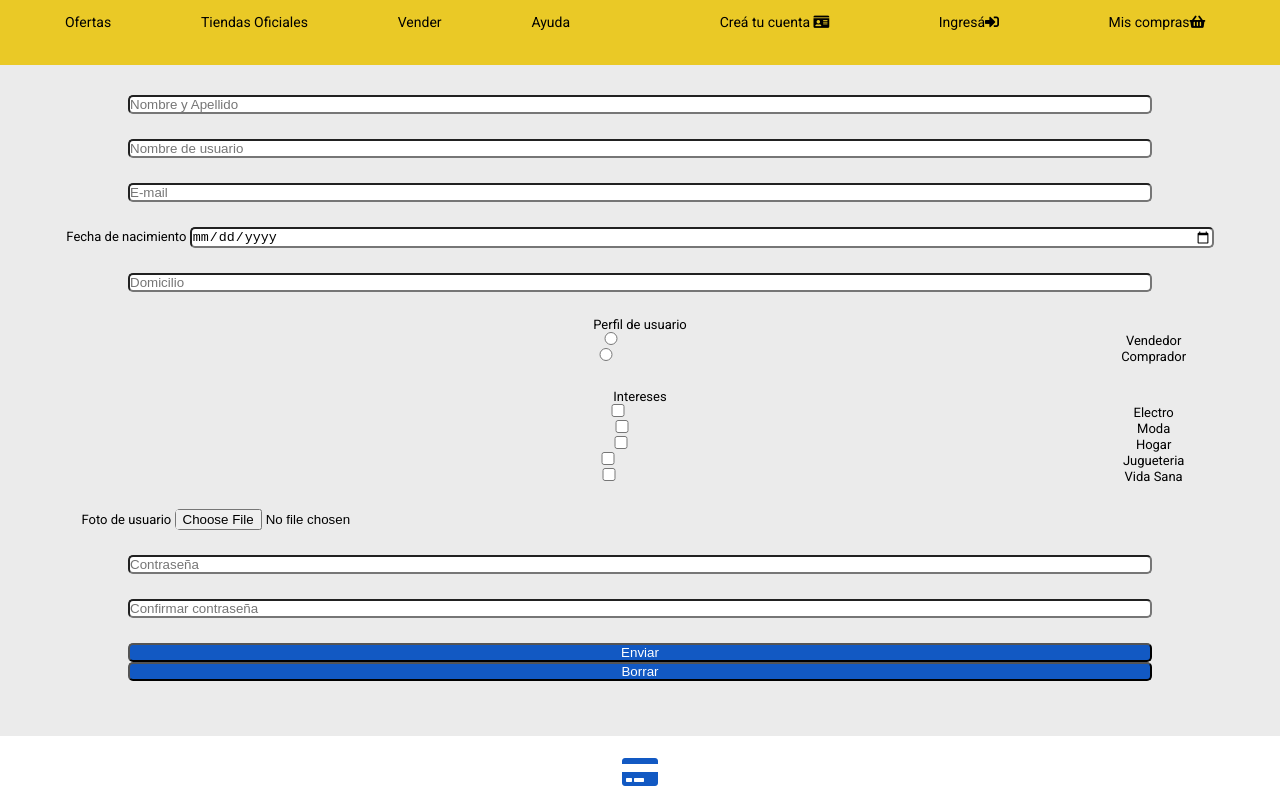
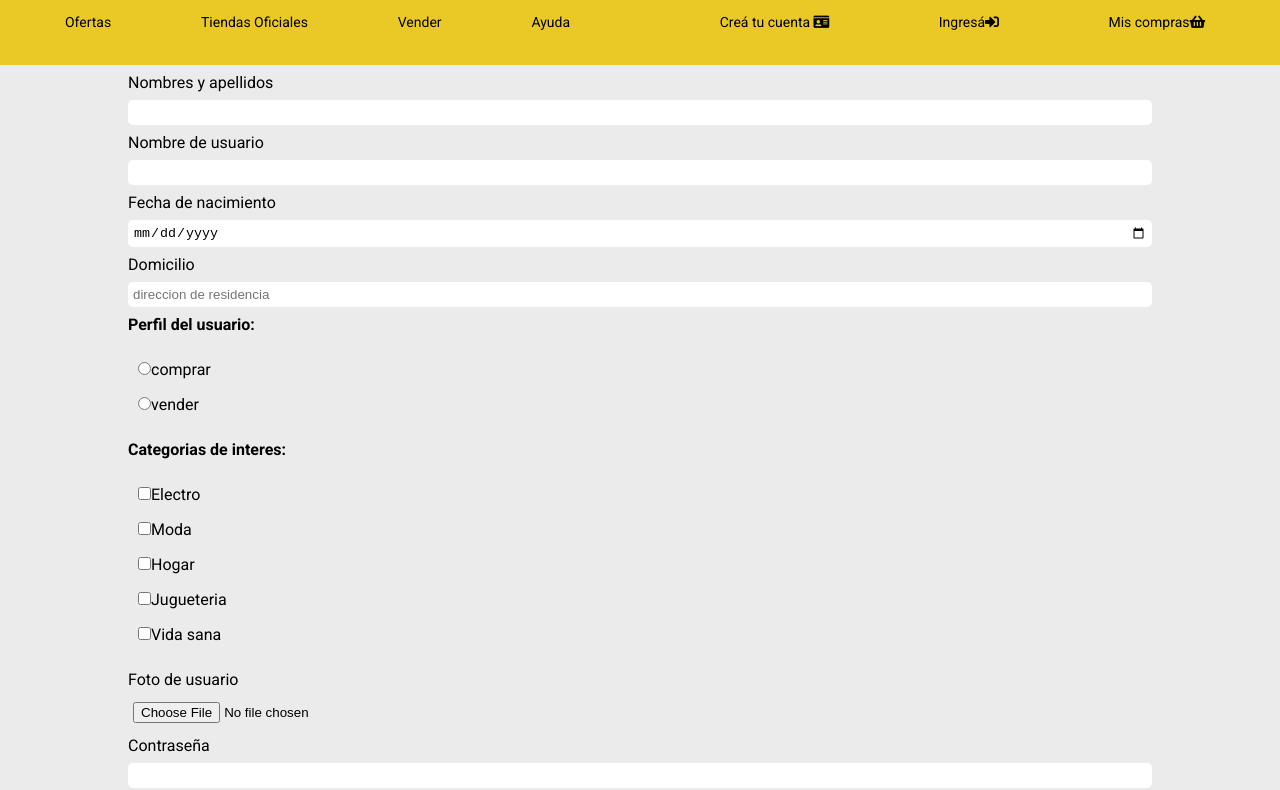
Before and after one commit to JorgePazA/MercadoLiebre, a website: page views/register.html in a window 1280 px wide. Shown: the part 67-857 px from the top of the page. Drawn offline with Linux system fonts and the light colour scheme; files that its build step writes are made by us from their sources; files whose address does not match are found by name.

Commit message:
Login/Register estilo

```diff
--- a/public/CSS/styles.css
+++ b/public/CSS/styles.css
@@ -147,24 +147,74 @@ body{
     flex-grow: 0.7;
 }
 
-main form{
-    width: 100vw;
-    padding: 30px 0px 10px 0px;
-    text-align: center;
-}
-main .container {
-    margin-bottom: 25px;
-    font-size: 13px;
-}
-main form input, button{
+.form-section {
     width: 80%;
-    border-radius: 5px
-}
+    min-height: 100vh;
+    display: flex;
+    align-items: center;
+    margin: auto;
+  }
 
-main form button{
-    background-color: #1259C3;
-    color: white;
-}
+  .form-container,
+  .login-container {
+    width: 100%;
+    height: 100%;
+    display: flex;
+    flex-direction: column;
+  }
+
+  .form-container label,
+  .form-container p,
+  .login-container label {
+    margin: 8px 0;
+  }
+
+  .form-container p {
+    font-weight: bold;
+  }
+
+  .form-container input {
+    padding: 5px;
+    border: none;
+    border-radius: 5px;
+  }
+
+  .checkbox-radio-inputs {
+    display: flex;
+    flex-direction: column;
+    padding: 10px;
+  }
+
+  .form-btn {
+    margin: 15px 0;
+    padding: 10px;
+    border: 1px solid #1259c3;
+    color: #fff;
+    background: #1259c3;
+    border-radius: 5px;
+    cursor: pointer;
+    transition: all 0.3s ease;
+  }
+
+  .form-btn:hover {
+    color: #1259c3;
+    background: transparent;
+  }
+
+  .login-section {
+    width: 80%;
+    min-height: 50vh;
+    display: flex;
+    align-items: center;
+    margin: auto;
+  }
+
+  .login-container input {
+    padding: 10px;
+    border: none;
+    border-radius: 5px;
+  }
+
 /* Footer */
 /* ------------------------------------------------------------------------------------------------- */
 footer{
--- a/views/register.html
+++ b/views/register.html
@@ -13,7 +13,14 @@
     <header class="main-header">
         <div class=main-header-top-bar>
             <img class="logo" src="static/images/logo-mercado-liebre.svg" alt="Logo de MercadoLiebre">
-            <input class="Search-bar" type="text" placeholder="Buscar productos, marcas y más">
+            <form action="#" class="search-section">
+                <input
+                  type="search"
+                  name="search"
+                  id="search"
+                  placeholder="Buscar productos, marcas y más"
+                />
+            </form>
             <a href="#" class="button-search">
                 <i class="fas fa-search"></i>
             </a>
@@ -41,90 +48,102 @@
             </div>
         </nav>
     </header>
+    <main class="form-section">
+        <form action="/" class="form-container">
+          <label for="nombre-apellido">Nombres y apellidos</label>
+          <input
+            type="text"
+            name="nombre-apellido"
+            id="nombre-apellido"
+            min="1"
+          />
 
-    <main>
-            <form action="/create-user" method="POST">
-                <div class="container">
-                    <input type="text" name="nombres" placeholder="Nombre y Apellido" minlength="2" required>
-                </div>
-                <div class="container">
-                    <input type="text" name="usuario" placeholder="Nombre de usuario" minlength="2" required>
-                </div>
-                <div class="container">
-                    <input type="email" name="email" placeholder="E-mail" required>
-                </div>
-                <div class="container">
-                    <label class="title">
-                        Fecha de nacimiento
-                    </label>
-                    <input type="date" name="fecha" required>
-                </div>
-                <div class="container">
-                    <input type="text" name="domicilio" placeholder="Domicilio" required>
-                </div>
-                <div class="container">
-                    <label class="title">
-                        Perfil de usuario
-                    </label>
-                    <div class="radio-button">
-                        <div>
-                            <input type="radio" name="perfil" value="vendedor" required>
-                            <label>Vendedor </label>
-                        </div>
-                        <div>
-                            <input type="radio" name="perfil" value="comprador" required>
-                            <label>Comprador </label>
-                        </div>
+          <label for="usuario">Nombre de usuario</label>
+          <input type="text" name="usuario" id="usuario" min="1" />
 
-                    </div>
-                </div>
-                <div class="container">
-                    <label class="title">
-                        Intereses
-                    </label>
-                    <div class="check-button">
-                        <p>
-                            <input type="checkbox" name="intereses" value="electro">
-                            <label>Electro</label>
-                        </p>
-                        <p>
-                            <input type="checkbox" name="intereses" value="moda">
-                            <label>Moda </label>
-                        </p>
-                        <p>
-                            <input type="checkbox" name="intereses" value="hogar">
-                            <label>Hogar</label>
-                        </p>
-                        <p>
-                            <input type="checkbox" name="intereses" value="jugueteria">
-                            <label>Jugueteria </label>
-                        </p>
-                        <p>
-                            <input type="checkbox" name="intereses" value="vida-sana">
-                            <label>Vida Sana </label>
-                        </p>
-                    </div>
-                </div>
-                <div class="container">
-                    <label class="title">
-                        Foto de usuario
-                    </label>
-                    <input type="file" name="avatar" accept=".jpg .png" required>
-                </div>
-                <div class="container">
-                    <input type="password" id="password" placeholder="Contraseña" minlength="8" required>
-                </div>
-                <div class="container">
-                    <input type="password" id="confirm-password" placeholder="Confirmar contraseña" required>
-                </div>
-                <div class="container">
-                    <div class="buttons">
-                        <button type="submit">Enviar</button>
-                        <button type="reset">Borrar</button>
-                    </div>
-                </div>
-            </form>
-    </main>
+          <label for="nacimiento">Fecha de nacimiento</label>
+          <input type="date" name="nacimiento" id="nacimiento" />
+
+          <label for="domicilio">Domicilio</label>
+          <input
+            type="text"
+            name="domicilio"
+            id="domicilio"
+            placeholder="direccion de residencia"
+            min="1"
+          />
+          <p>Perfil del usuario:</p>
+          <div class="checkbox-radio-inputs">
+            <label
+              ><input
+                type="radio"
+                name="perfil-usuario"
+                value="comprar"
+              />comprar</label
+            >
+            <label
+              ><input
+                type="radio"
+                name="perfil-usuario"
+                value="vender"
+              />vender</label
+            >
+          </div>
+
+          <p>Categorias de interes:</p>
+          <div class="checkbox-radio-inputs">
+            <label
+              ><input
+                type="checkbox"
+                name="categoria-1"
+                value="electro"
+              />Electro</label
+            >
+            <label
+              ><input
+                type="checkbox"
+                name="categoria-2"
+                value="moda"
+              />Moda</label
+            >
+            <label
+              ><input
+                type="checkbox"
+                name="categoria-3"
+                value="hogar"
+              />Hogar</label
+            >
+            <label
+              ><input
+                type="checkbox"
+                name="categoria-4"
+                value="jugueteria"
+              />Jugueteria</label
+            >
+            <label
+              ><input type="checkbox" name="categoria-5" value="vida-sana" />Vida
+              sana</label
+            >
+          </div>
+
+          <label for="foto">Foto de usuario</label>
+          <input type="file" name="foto" id="foto" accept=".jpg,.png." />
+
+          <label for="contraseña">Contraseña</label>
+          <input type="password" name="contraseña" id="contraseña" required />
+
+          <label for="contraseña-val">Confirmar contraseña</label>
+          <input
+            type="password"
+            name="contraseña-val"
+            id="contraseña-val"
+            required
+          />
+
+          <button type="submit" class="form-btn">Enviar</button>
+          <button type="reset" class="form-btn">Borrar</button>
+        </form>
+      </main>
     <footer>
         <section class="target">
             <i class="fas fa-credit-card"></i>
```
Also changed, not shown: views/home.html (+8 -1 lines), views/login.html (+18 -14 lines).
